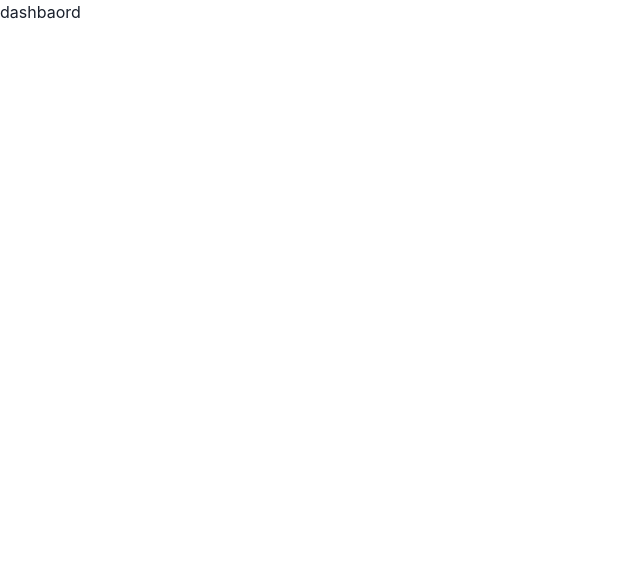
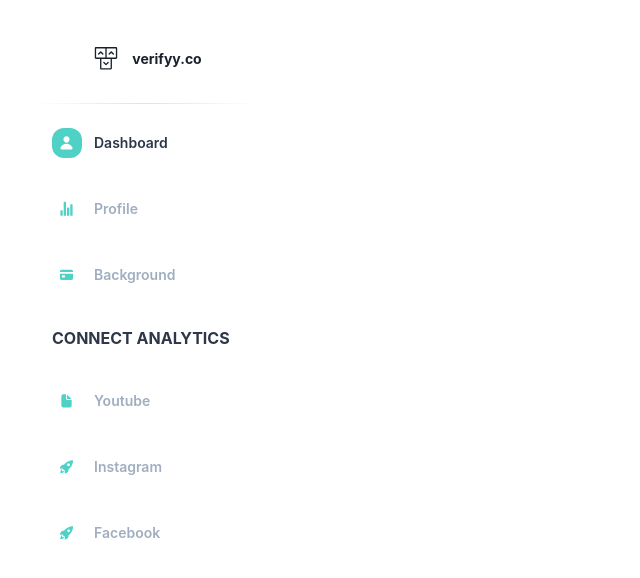
Before and after one commit to binglong2206/verifyy-cra, a React (Create React App) app: page /edit/dashboard in a window 1280 px wide. Shown: the top 578 px of the page, without its empty margins (0-640 px from the left). Built offline with nearby package versions, Linux system fonts and the light colour scheme.

Commit message:
sidebar layout done

```diff
--- a/src/App.jsx
+++ b/src/App.jsx
@@ -7,19 +7,6 @@ import Login from "./views/Login";
 import './App.css';
 
 function App() {
-
-  const login = async () => {
-    await fetch('http://localhost:8000/login', {
-      method: 'POST',
-      headers: {
-        'Content-Type': 'application/json'
-      },
-      credentials: "include",
-      body: JSON.stringify({username: 'logan', password: 'logan'})
-    }).then(()=> console.log('logged in'))
-  }
-
-
   return (
     <ChakraProvider theme={theme} resetCss={false}>
       <BrowserRouter>
--- a/src/components/Sidebar/Menus.jsx
+++ b/src/components/Sidebar/Menus.jsx
@@ -1,4 +1,4 @@
-// chakra imports
+import React from "react";
 import {
     Box,
     Button, Flex,
@@ -9,8 +9,7 @@ import {
 } from "@chakra-ui/react";
 import IconBox from "../Icons/IconBox";
 import { CreativeTimLogo } from "../Icons/Icons";
-import { Separator } from "../Separator";
-import React from "react";
+import Separator from "../Separator";
 import { NavLink, useLocation } from "react-router-dom";
 import routes from "../../routes";
 
@@ -184,7 +183,6 @@ const Menus = () => {
     <Stack direction="column" mb="40px">
         <Box>{links}</Box>
     </Stack>
-    <SidebarHelp />
     </>
   )
 }
--- a/src/components/Sidebar/index.jsx
+++ b/src/components/Sidebar/index.jsx
@@ -1,13 +1,12 @@
-// chakra imports
+import React, {useRef} from "react";
 import {
     Box, useColorModeValue
   } from "@chakra-ui/react";
-  import React from "react";
 import Menus from "./Menus";
 
 
 const Sidebar = () => {
-    const mainPanel = React.useRef();
+    const mainPanel = useRef();
     let variantChange = "0.2s linear";
     let sidebarBg = "none";
     let sidebarRadius = "0px";
--- a/src/views/Dashboard/index.jsx
+++ b/src/views/Dashboard/index.jsx
@@ -1,10 +1,16 @@
+import React from "react";
+import Separator from "../../components/Separator";
 import { Divider } from "@chakra-ui/react";
-import React from "react";
+import Sidebar from "../../components/Sidebar";
+
 
 
 const Dashboard = () => {
     return (
-        <div>dashbaord</div>
+        <>
+        <Sidebar />
+
+        </>
     )
 }
 
```
Also changed, not shown: src/routes/index.js (+7 -7 lines), src/components/Icons/IconBox.jsx (renamed from src/components/Icons/IconBox.js).
